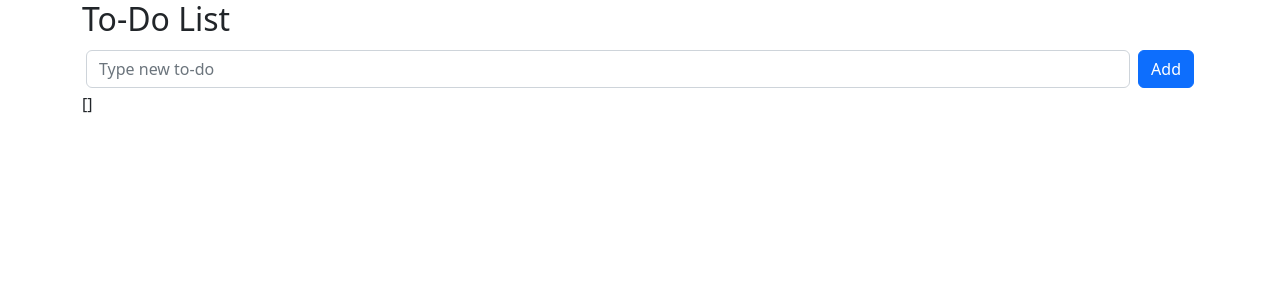
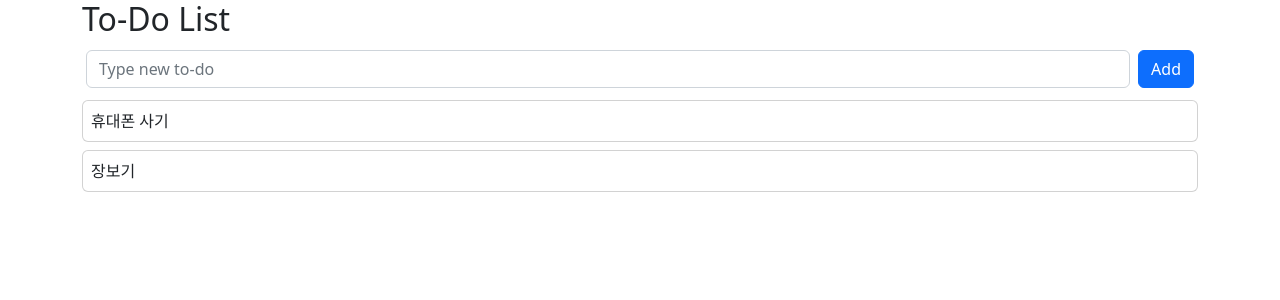
Before and after one commit to jbb4223/vue-Prac, a Vue app: page / in a window 1280 px wide. Shown: the top 300 px of the page. Built offline with nearby package versions, Linux system fonts and the light colour scheme.

Commit message:
11 class

```diff
--- a/src/App.vue
+++ b/src/App.vue
@@ -19,7 +19,16 @@
         </button>
       </div>
     </form>
-    {{ todos }}
+    <div class="card mt-2">
+      <div class="card-body p-2">
+        {{ todos[0].subject }}
+      </div>
+    </div>
+    <div class="card mt-2">
+      <div class="card-body p-2">
+        {{ todos[1].subject }}
+      </div>
+    </div>
   </div>
 </template>
 
@@ -29,7 +38,10 @@
   export default {
     setup() {
       const todo = ref('');
-      const todos = ref([]);
+      const todos = ref([
+        {id: 1, subject: '휴대폰 사기'},
+        {id: 2, subject: '장보기'},
+      ]);
 
       const onSubmit = (e) => { // eslint-disable-line no-unused-vars
         // submit후 페이지 리로딩 막기
```
